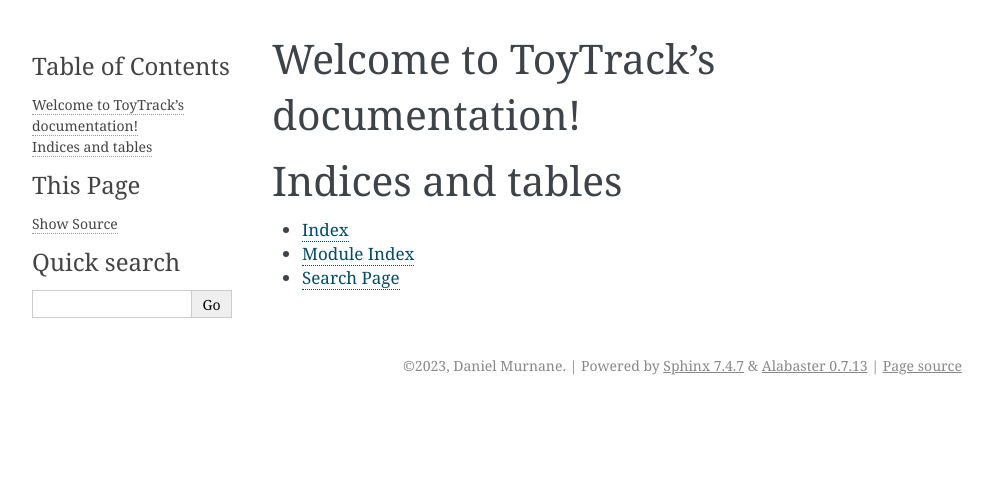
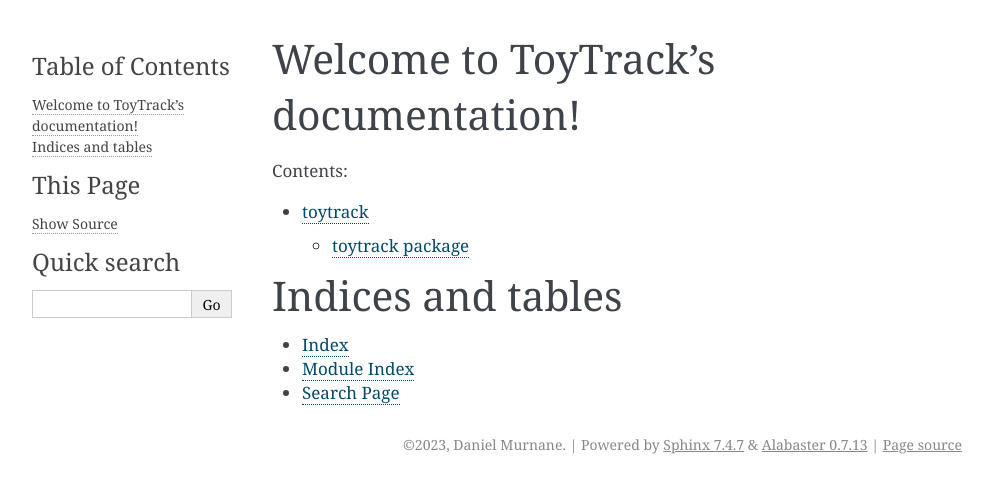
Before and after one commit to murnanedaniel/ToyTrack, a Sphinx documentation site: the page built from docs/source/index.rst, in a window 1280 px wide. Shown: the top 493 px of the page, without its empty margins (148-1141 px from the left). Built offline with Sphinx 7.4.7, drawn with Linux system fonts in a browser that asks for light colours; part of the change alters nothing that is shown.

Commit message:
Update docs

```diff
--- a/docs/source/conf.py
+++ b/docs/source/conf.py
@@ -14,7 +14,15 @@ release = '0.1.7'
 # -- General configuration ---------------------------------------------------
 # https://www.sphinx-doc.org/en/master/usage/configuration.html#general-configuration
 
-extensions = ['sphinx.ext.napoleon']
+extensions = [
+    'sphinx.ext.napoleon',
+    'sphinx.ext.autodoc',
+    'sphinx.ext.coverage',
+    'sphinx.ext.viewcode',
+    'sphinx.ext.mathjax',
+    'sphinx.ext.githubpages',
+    'sphinx.ext.autosummary',
+]
 
 
 templates_path = ['_templates']
--- a/docs/source/index.rst
+++ b/docs/source/index.rst
@@ -10,6 +10,8 @@ Welcome to ToyTrack's documentation!
    :maxdepth: 2
    :caption: Contents:
 
+   modules
+
 
 
 Indices and tables
```
